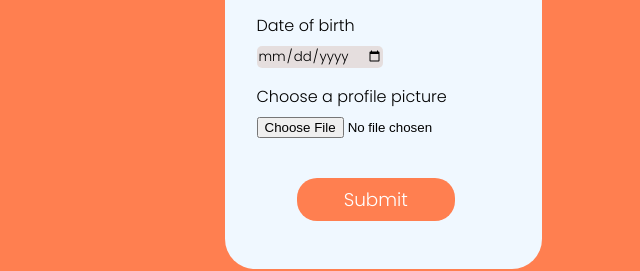
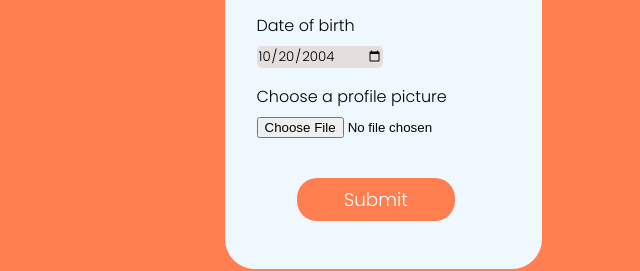
Before and after one commit to mr-sacid/Signup, a plain HTML site: page index.html in a window 1280 px wide. Shown: the part 452-723 px from the top of the page, 257-897 px from the left. Drawn offline with Linux system fonts and the light colour scheme.

Commit message:
Update index.html

```diff
--- a/index.html
+++ b/index.html
@@ -39,7 +39,7 @@
 
         <div class="date">
             <label for="start">Date of birth</label>
-            <input type="date" name="start" id="start" value:"2004-10-20" min="2000-01-01" max="2006-12-31">
+            <input type="date" name="start" id="start" value="2004-10-20" min="2000-01-01" max="2006-12-31">
         </div>
         <div class="profile">
             <label for="profile">Choose a profile picture</label>
```
